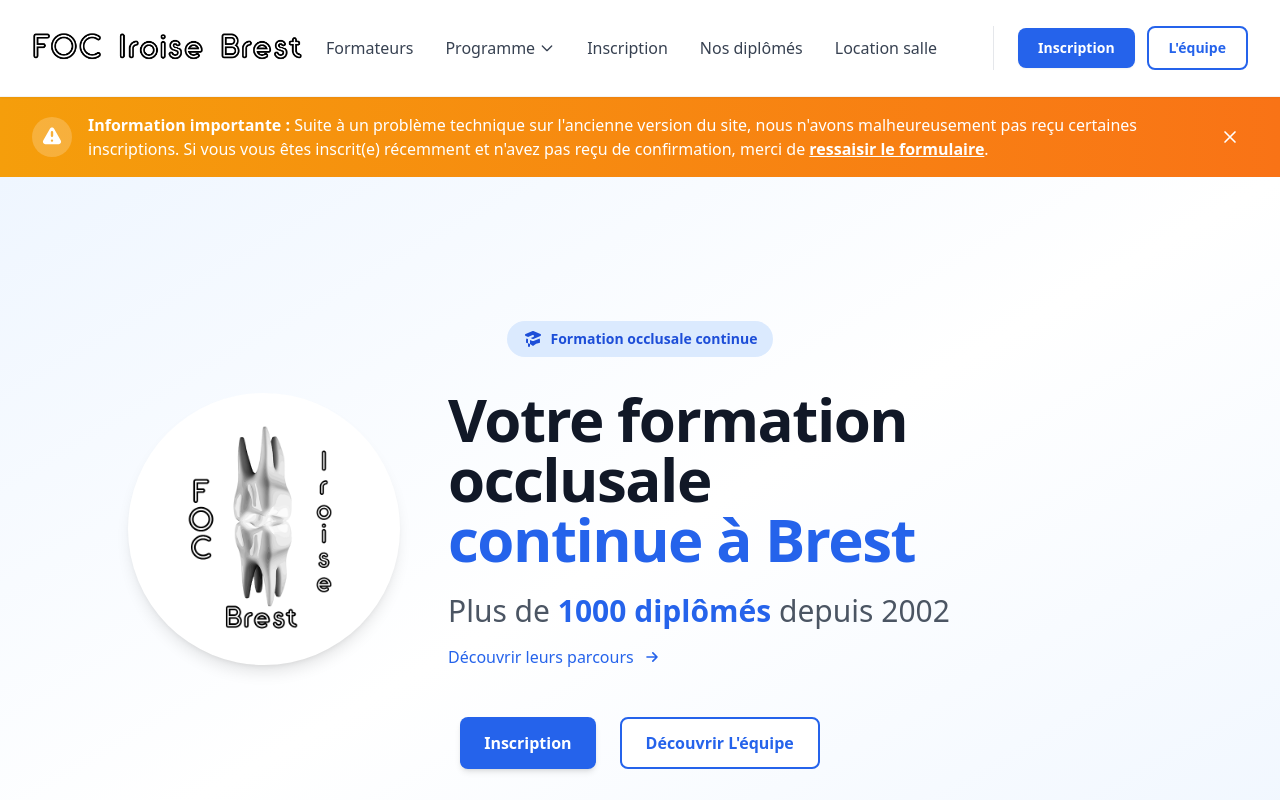
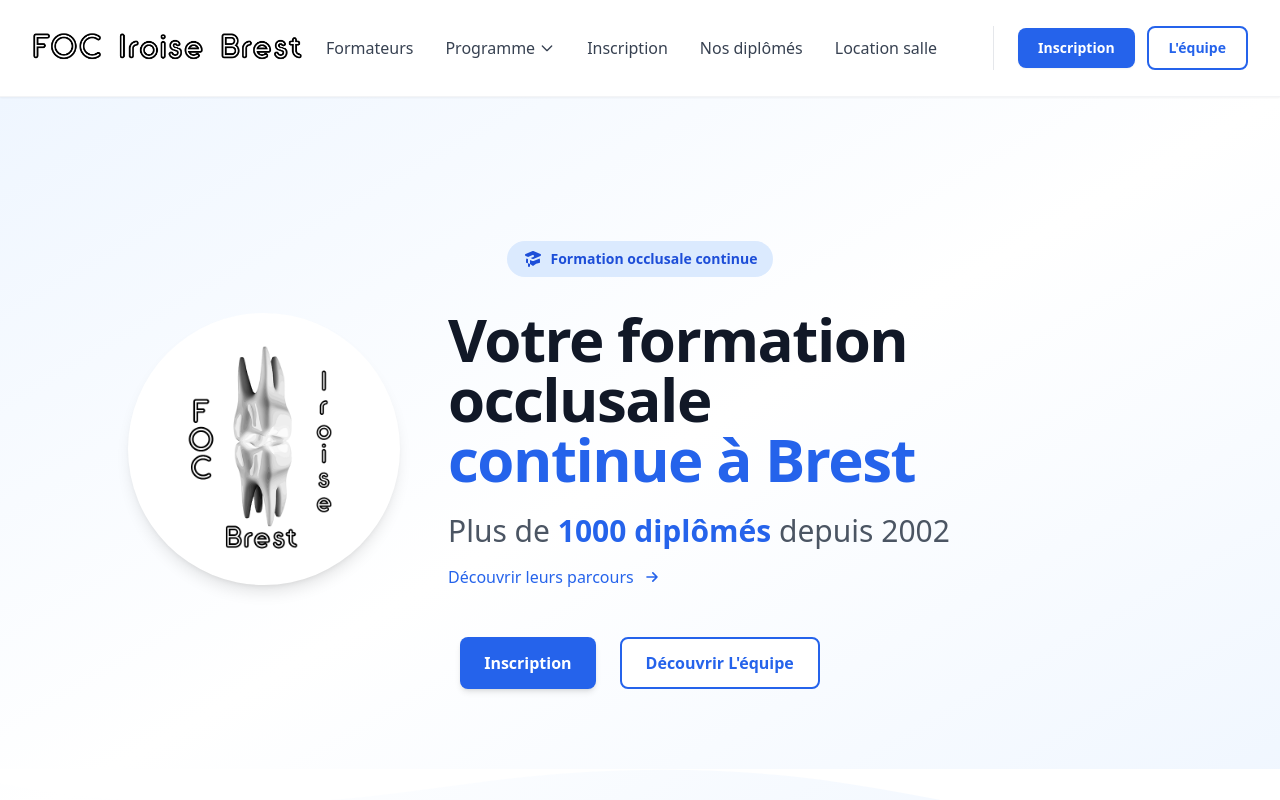
Before and after one commit to Rod292/fociroise, a Next.js app: page / in a window 1280 px wide. Shown: the top 800 px of the page. Built offline with nearby package versions, Linux system fonts and the light colour scheme.

Commit message:
Remove AlertBanner component from the homepage and delete its file. This simplifies the page layout by eliminating the alert section that was previously included.

```diff
--- a/src/app/page.tsx
+++ b/src/app/page.tsx
@@ -1,7 +1,6 @@
 import Link from 'next/link'
 import Image from 'next/image'
 import { CTAButtonGroup } from '@/components/CTAButtons'
-import AlertBanner from '@/components/AlertBanner'
 import AnimatedLogo from '@/components/AnimatedLogo'
 import type { Metadata } from 'next'
 
@@ -27,9 +26,6 @@ export const metadata: Metadata = {
 export default function HomePage() {
   return (
     <>
-      {/* Bannière d'alerte dismissible */}
-      <AlertBanner />
-
       {/* Section Hero - Au-dessus de la ligne de flottaison */}
       <section className="relative overflow-hidden bg-gradient-to-br from-blue-50 via-white to-primary-50">
         {/* Motif décoratif subtil en arrière-plan */}
--- a/src/components/AlertBanner.tsx
+++ /dev/null
@@ -1,44 +0,0 @@
-'use client'
-
-import { useState } from 'react'
-import Link from 'next/link'
-
-export default function AlertBanner() {
-  const [isVisible, setIsVisible] = useState(true)
-
-  if (!isVisible) return null
-
-  return (
-    <div className="bg-gradient-to-r from-amber-500 to-orange-500 text-white">
-      <div className="container-custom py-4">
-        <div className="flex items-center justify-between gap-4">
-          <div className="flex items-center gap-4 flex-1">
-            <div className="flex-shrink-0 bg-white/20 rounded-full p-2">
-              <svg className="w-6 h-6" fill="currentColor" viewBox="0 0 20 20">
-                <path fillRule="evenodd" d="M8.257 3.099c.765-1.36 2.722-1.36 3.486 0l5.58 9.92c.75 1.334-.213 2.98-1.742 2.98H4.42c-1.53 0-2.493-1.646-1.743-2.98l5.58-9.92zM11 13a1 1 0 11-2 0 1 1 0 012 0zm-1-8a1 1 0 00-1 1v3a1 1 0 002 0V6a1 1 0 00-1-1z" clipRule="evenodd" />
-              </svg>
-            </div>
-            <div className="flex-1">
-              <p className="text-sm sm:text-base font-medium">
-                <strong>Information importante :</strong> Suite à un problème technique sur l'ancienne version du site, nous n'avons malheureusement pas reçu certaines inscriptions.
-                Si vous vous êtes inscrit(e) récemment et n'avez pas reçu de confirmation, merci de{' '}
-                <Link href="/inscription" className="underline font-bold hover:text-amber-100 transition-colors">
-                  ressaisir le formulaire
-                </Link>.
-              </p>
-            </div>
-          </div>
-          <button
-            onClick={() => setIsVisible(false)}
-            className="flex-shrink-0 p-2 hover:bg-white/20 rounded-lg transition-colors"
-            aria-label="Fermer le message"
-          >
-            <svg className="w-5 h-5" fill="none" stroke="currentColor" viewBox="0 0 24 24">
-              <path strokeLinecap="round" strokeLinejoin="round" strokeWidth={2} d="M6 18L18 6M6 6l12 12" />
-            </svg>
-          </button>
-        </div>
-      </div>
-    </div>
-  )
-}
```
